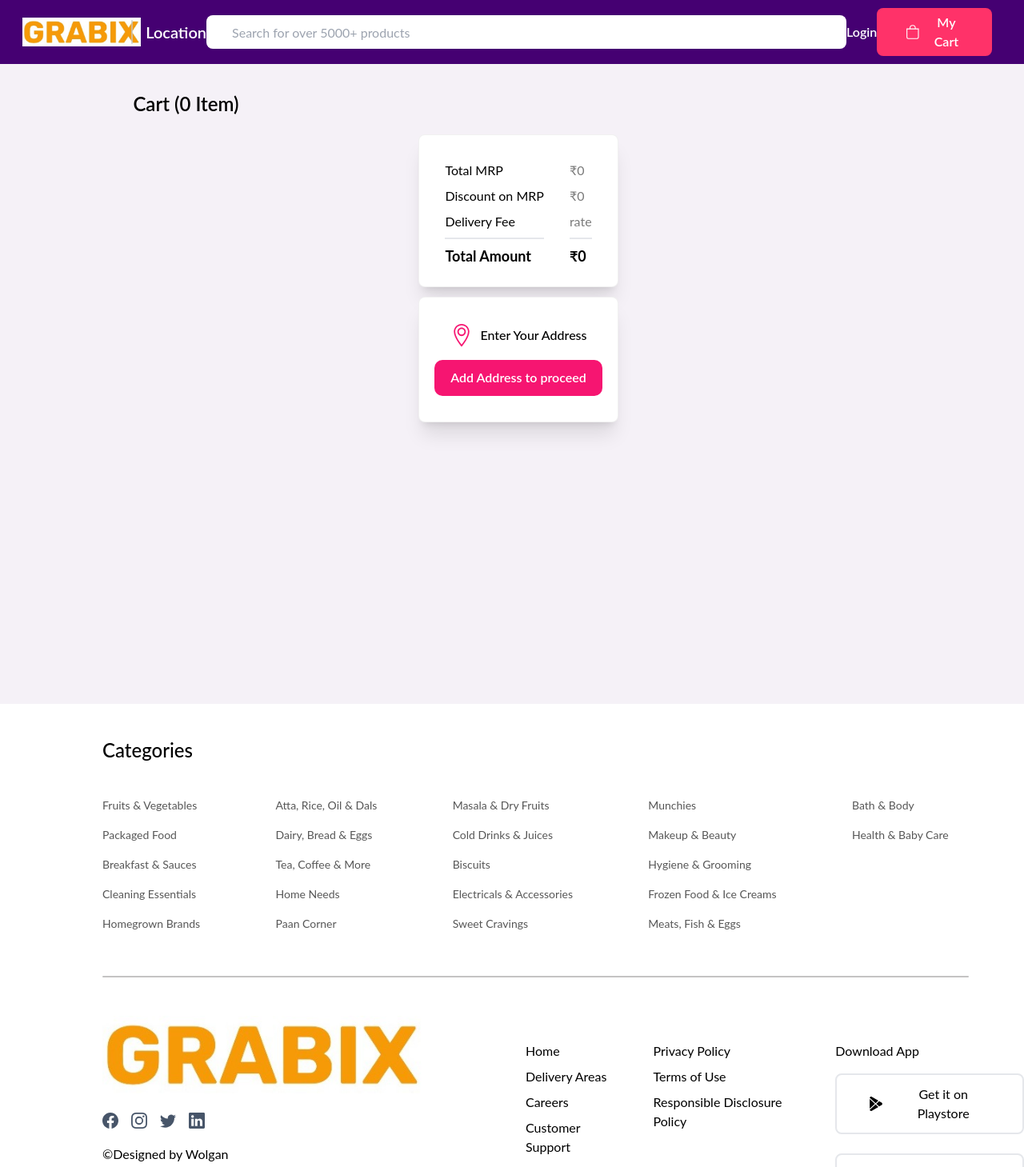
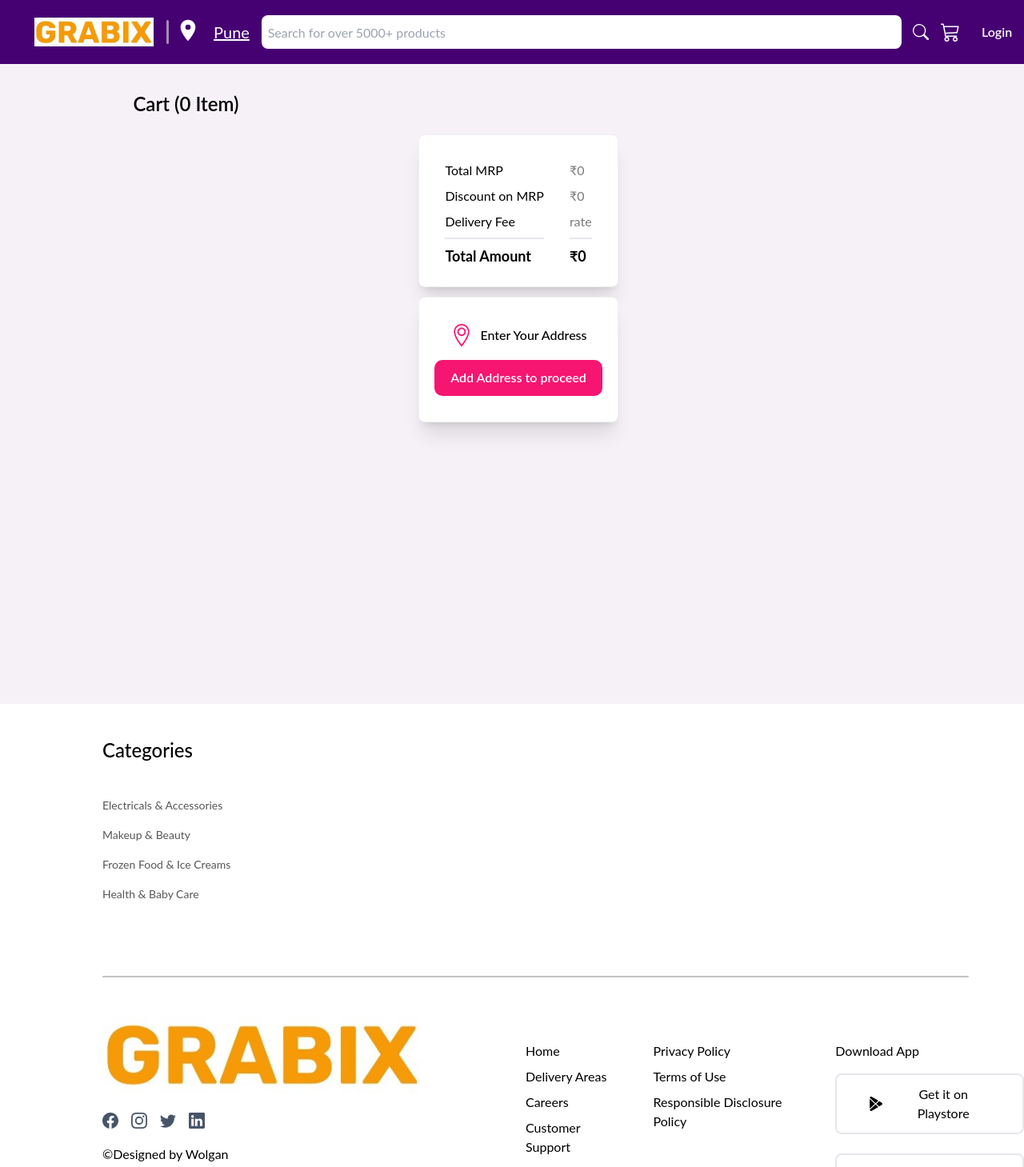
Before and after one commit to wolgan09/Grabix-E-Commerce, a React (Create React App) app: page /payment in a window 1280 px wide. Shown: the top 1459 px of the page at 80% size. Built offline with nearby package versions, Linux system fonts and the light colour scheme.

Commit message:
added updates

```diff
--- a/src/components/ExploreNewCategories.jsx
+++ b/src/components/ExploreNewCategories.jsx
@@ -52,13 +52,14 @@ const ExploreNewCategories = () => {
         />
       </div>
       <CuratedForYou/>
-      <div className="mt-12 mb-6">
+      {/* Banner 3 */}
+      {/* <div className="mt-12 mb-6">
         <img
           src="https://cdn.zeptonow.com/production///tr:w-981,ar-981-342,pr-true,f-webp,q-80/inventory/banner/ba092e9b-6ee7-4f65-aff0-db7c1bf109ad-Late-Night-Cravings-Sorted_Premium-Promo_(1).jpg"
           alt="bannerimg"
           className="h-[180px] lg:h-[430px] flex pl-2 lg:pl-[150px]"
         />
-      </div>
+      </div> */}
     </div>
   );
 };
--- a/src/components/Navbar.jsx
+++ b/src/components/Navbar.jsx
@@ -1,6 +1,7 @@
 import React from "react";
 import { logo } from "../assets";
-import { BsBag, BsSearch } from "react-icons/bs";
+import { BsCart3, BsSearch } from "react-icons/bs";
+import { MdLocationOn } from "react-icons/md";
 import { BiUser } from "react-icons/bi";
 import { Link } from "react-router-dom";
 import { useSelector } from "react-redux";
@@ -40,38 +41,51 @@ const Navbar = () => {
             />
           </Link>
           <div className="h-[30px] w-[3px] bg-[#c6c6c6b8] rounded-xl ml-4"></div>
-          <h2 className="text-white font-semibold text-[13px] md:text-[16px] lg:text-[20px] ml-4">
-            Location
-          </h2>
+          <h1><MdLocationOn className="text-white ml-2 mt-4" /> </h1>
+          <p className="text-white text-[12px] md:text-[12px] lg:text-[20px] ml-4 underline">
+           Pune
+          </p>
         </div>
         <div>
           <input
             type="text"
-            className="hidden md:flex md:w-[400px] lg:w-[800px] h-[42px] rounded-lg px-8"
+            className="hidden md:flex md:w-[400px] lg:w-[800px] h-[42px] rounded-lg px-2"
             placeholder="Search for over 5000+ products"
           />
         </div>
-        <BsSearch className='hidden sm:flex md:hidden text-white text-[20px]'/>
-        {
-          !id ? <Link to='/login' className='text-white font-semibold hidden sm:flex'>Login</Link>
-          :
-          <Link to='/account' className='text-white font-semibold hidden sm:flex' >My Account</Link>
-        }
-        <Link to='/cart' >
-        {
-          cartItem.length==0?<button className='hidden sm:flex bg-[#FF3269] text-white text-[13px] md:text-[16px] font-semibold px-4 md:px-9  rounded-lg lg:flex mr-10 h-[60px] items-center justify-center'>
-          <BsBag className='text-[24px] mr-3'/>My Cart
-          </button>:
-          <button className="hidden sm:flex bg-[#FF3269] text-white text-[13px] md:text-[16px] font-semibold px-4 md:px-9  rounded-lg lg:flex mr-10 h-[60px] items-center justify-center">
-            <BsBag className="text-[19px] mr-3 " />
-            <div className="h-[30px] w-[2px] bg-[#ffffff] mr-3"></div>
-            <div className="md:flex hidden  flex-col gap-y-[1px]">
-              <div className="font-medium">{cartItem.length} Items</div>
-              <div></div>₹{finalAmount}
+        <BsSearch className=" sm:flex text-white text-[20px]" />
+        <Link to="/cart">
+          {cartItem.length == 0 ? (
+            <BsCart3 className="text-[24px] text-white mr-3" />
+          ) : (
+            <div>
+              <button
+                class="py-4 px-1 relative border-2 border-transparent text-gray-800 rounded-full hover:text-gray-400 focus:outline-none focus:text-gray-500 transition duration-150 ease-in-out"
+                aria-label="Cart"
+              >
+              <BsCart3 className="text-[24px] mr-3 text-white " />
+                <span class="absolute inset-0 object-right-top -mr-6">
+                  <div class="inline-flex items-center px-1.5 py-0.5 border-2 border-white rounded-full text-xs font-semibold leading-4 bg-red-500 text-white">
+                  {cartItem.length}
+                  </div>
+                </span>
+              </button>
             </div>
-          </button>
-        }
+          )}
         </Link>
+        {!id ? (
+          <Link to="/login" className="text-white font-semibold hidden sm:flex">
+            Login
+          </Link>
+        ) : (
+          <Link
+            to="/account"
+            className="text-white font-semibold hidden sm:flex"
+          >
+            My Account
+          </Link>
+        )}
+
 
         <BiUser className="flex sm:hidden text-white text-[20px] font-semibold cursor-pointer" />
       </div>
--- a/src/constant/data.js
+++ b/src/constant/data.js
@@ -2,84 +2,9 @@ import {BsFacebook, BsInstagram, BsTwitter, BsLinkedin} from "react-icons/bs"
 
 export const category = [
     {
-        id: 1,
-        title: "Fruits & Vegetables",
-        link: "/allproducts/Fruits"
-    },
-    {
-        id: 2,
-        title: "Packaged Food",
-        link: "/allproducts/Grocery"
-    },
-    {
-        id: 3,
-        title: "Breakfast & Sauces",
-        link: "/allproducts/Grocery"
-    },
-    {
-        id: 4,
-        title: "Cleaning Essentials",
-        link: "/allproducts/Grocery"
-    },
-    {
-        id: 5,
-        title: "Homegrown Brands",
-        link: "/allproducts/Grocery"
-    },
-    {
-        id: 6,
-        title: "Atta, Rice, Oil & Dals",
-        link: "/allproducts/Grocery"
-    },
-    {
-        id: 7,
-        title: "Dairy, Bread & Eggs",
-        link: "/allproducts/Grocery"
-    },
-    {
-        id: 8,
-        title: "Tea, Coffee & More",
-        link: "/allproducts/Grocery"
-    },
-    {
-        id: 9,
-        title: "Home Needs",
-        link: "/allproducts/Grocery"
-    },
-    {
-        id: 10,
-        title: "Paan Corner",
-        link: "/allproducts/Grocery"
-    },
-    {
-        id: 11,
-        title: "Masala & Dry Fruits",
-        link: "/allproducts/Grocery"
-    },
-    {
-        id: 12,
-        title: "Cold Drinks & Juices",
-        link: "/allproducts/Drinks"
-    },
-    {
-        id: 13,
-        title: "Biscuits",
-        link: "/allproducts/Grocery"
-    },
-    {
         id: 14,
         title: "Electricals & Accessories",
         link: ""
-    },
-    {
-        id: 15,
-        title: "Sweet Cravings",
-        link: "/allproducts/Grocery"
-    },
-    {
-        id: 16,
-        title: "Munchies",
-        link: "/allproducts/Grocery"
     },
     {
         id: 17,
@@ -87,24 +12,9 @@ export const category = [
         link: "/allproducts/Makeup"
     },
     {
-        id: 18,
-        title: "Hygiene & Grooming",
-        link: "/allproducts/Makeup"
-    },
-    {
         id: 19,
         title: "Frozen Food & Ice Creams",
         link: "/allproducts/Grocery"
-    },
-    {
-        id: 20,
-        title: "Meats, Fish & Eggs",
-        link: "/allproducts/Grocery"
-    },
-    {
-        id: 21,
-        title: "Bath & Body",
-        link: "/allproducts/Baths"
     },
     {
         id: 22,
```
Also changed, not shown: 1 other file (tests, documents, lock files or other folders).
